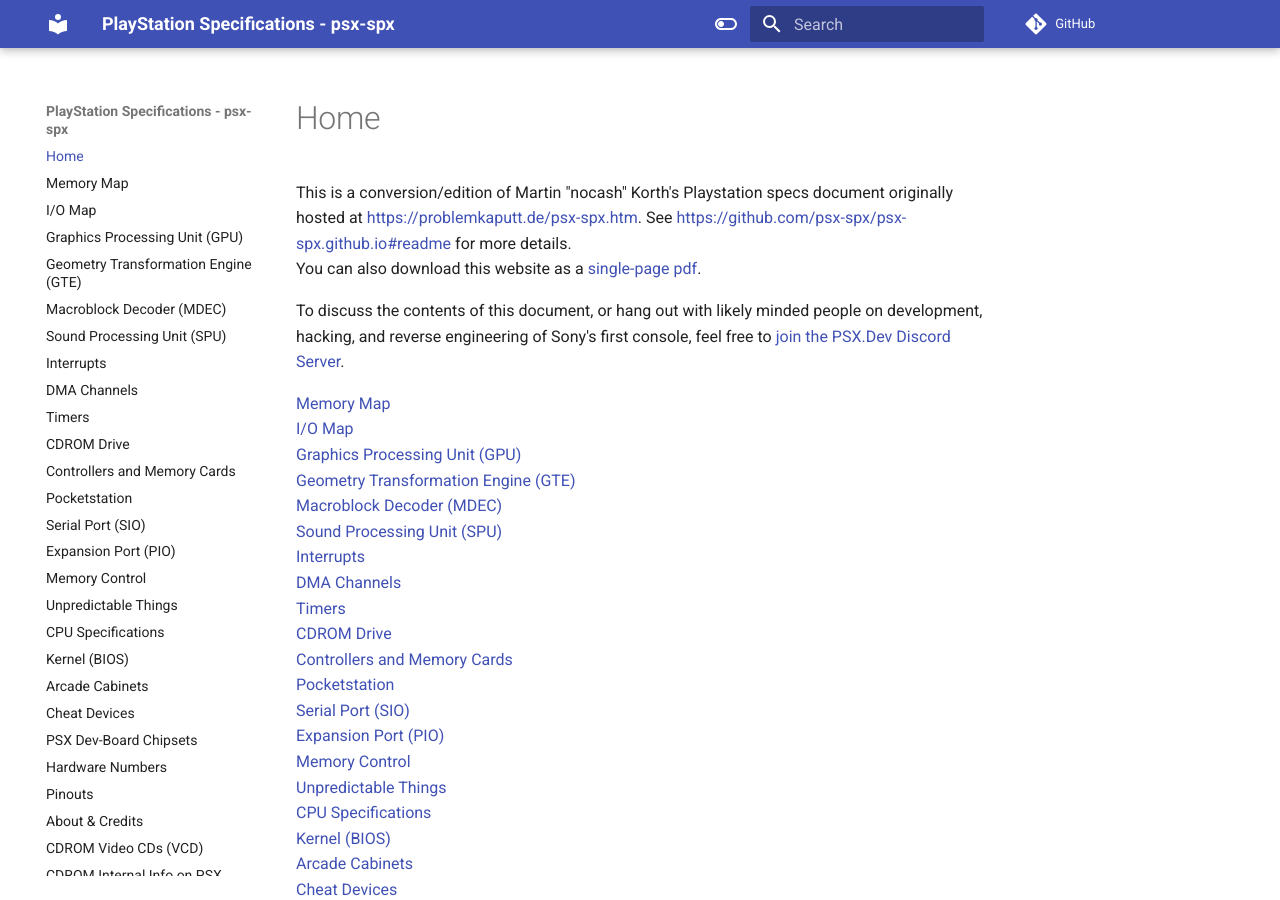
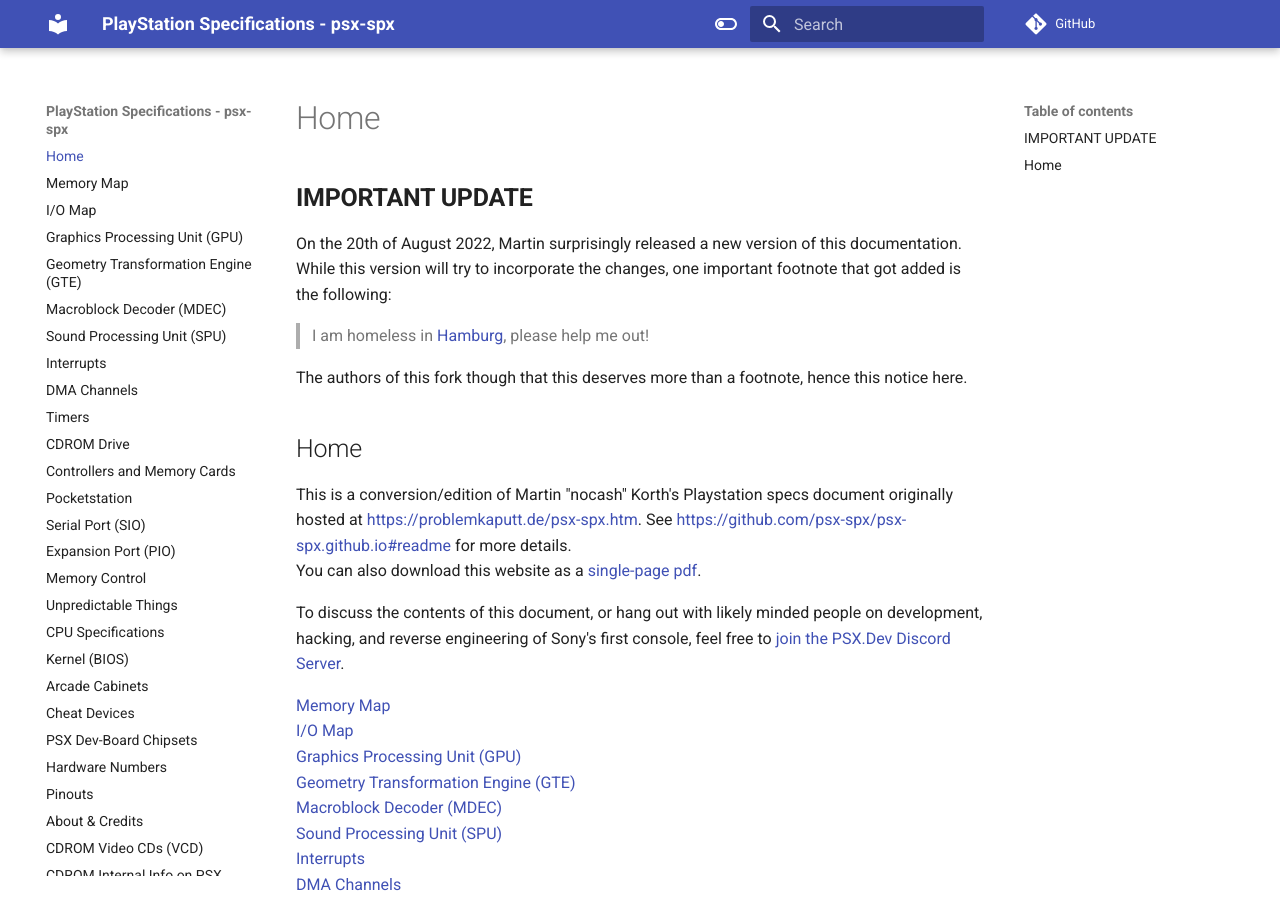
Before and after one commit to psx-spx/psx-spx.github.io, an MkDocs documentation site: the page built from docs/index.md, in a window 1280 px wide and 900 px high. Built offline with MkDocs 1.6.1 and Material for MkDocs 9.7.7, drawn with Linux system fonts in a browser that asks for light colours; comment, search, counter and statistics services are not loaded.

Commit message:
Upstream update notice.

```diff
--- a/docs/index.md
+++ b/docs/index.md
@@ -1,3 +1,13 @@
+## **IMPORTANT UPDATE**
+
+On the 20th of August 2022, Martin surprisingly released a new version of this documentation. While this version will try to incorporate the changes, one important footnote that got added is the following:
+
+> I am homeless in [Hamburg](https://problemkaputt.de/homeless.htm), please help me out!
+
+The authors of this fork though that this deserves more than a footnote, hence this notice here.
+
+## Home
+
 This is a conversion/edition of Martin "nocash" Korth's Playstation specs document originally hosted at [https://problemkaputt.de/psx-spx.htm](https://problemkaputt.de/psx-spx.htm). See [https://github.com/psx-spx/psx-spx.github.io#readme](https://github.com/psx-spx/psx-spx.github.io#readme) for more details.<br />
 You can also download this website as a [single-page pdf](psx-spx.pdf).
 
```
Also changed, not shown: docs/README.md (+8 -0 lines).
